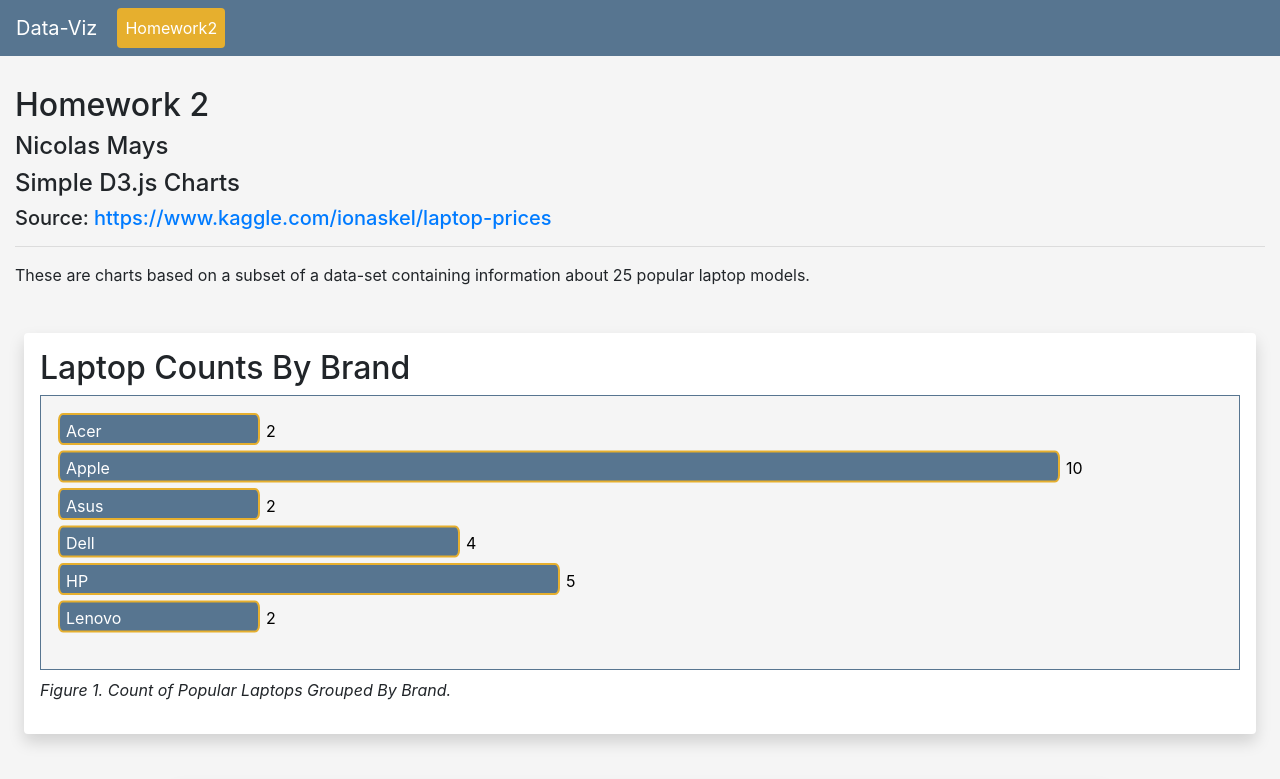
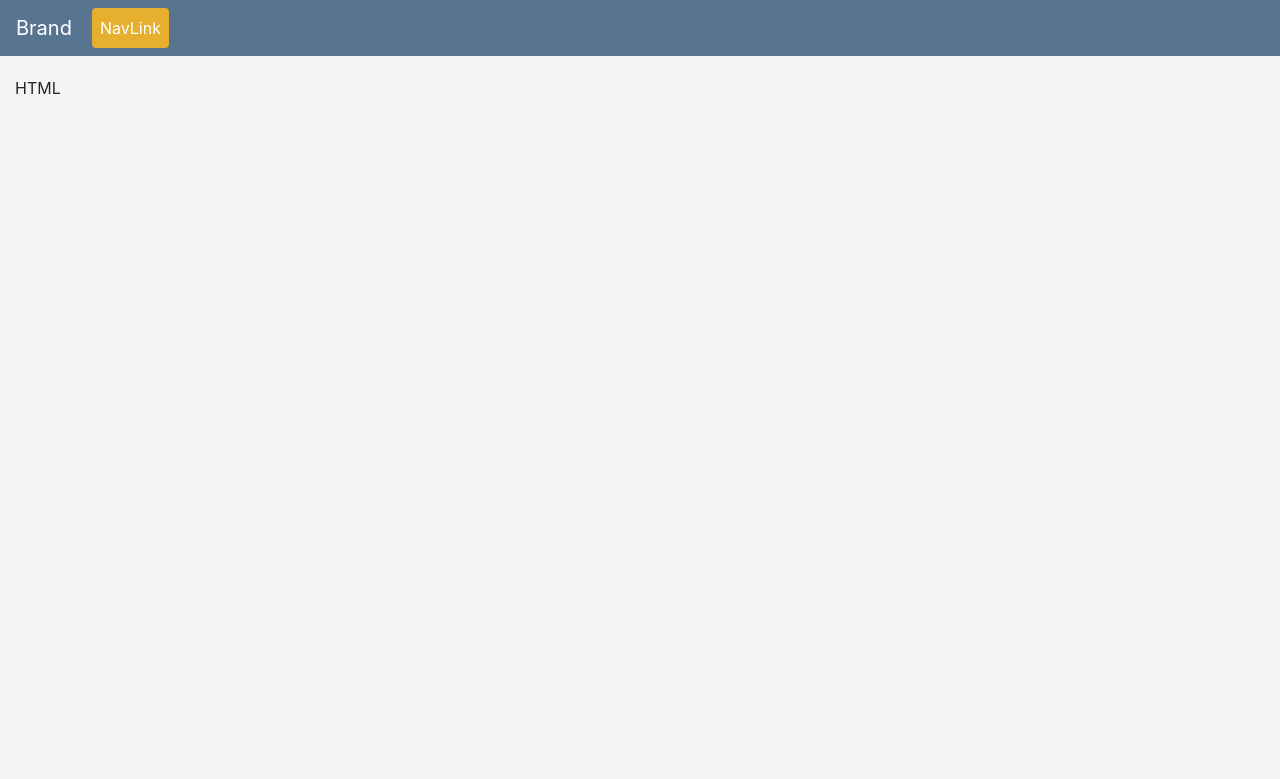
Before and after one commit to NicMays334/Node-Skeleton, a website: page views/index.html in a window 1280 px wide. Shown: the top 779 px of the page. Drawn offline with nearby package versions, Linux system fonts and the light colour scheme; files that its build step writes are made by us from their sources.

Commit message:
Skeleton Built

```diff
--- a/app.js
+++ b/app.js
@@ -4,7 +4,7 @@
 var cookieParser = require('cookie-parser');
 var logger = require('morgan');
 
-var homework1Router = require('./routes/homework1');
+var indexRouter = require('./routes/index');
 
 var app = express();
 
@@ -20,7 +20,7 @@
 app.use(cookieParser());
 app.use(express.static('public'));
 
-app.use('/', homework1Router);
+app.use('/', indexRouter);
 
 // catch 404 and forward to error handler
 app.use(function(req, res, next) {
--- /dev/null
+++ b/public/images/png.txt
@@ -0,0 +1 @@
+I exist
--- /dev/null
+++ b/public/javascripts/index.js
@@ -0,0 +1,2 @@
+
+console.log("I exist");
--- a/public/javascripts/viz.js
+++ /dev/null
@@ -1,321 +0,0 @@
-window.onload = () => {
-// =====================================================================================================================
-    // Start Bar Chart
-    const laptopCounts = [
-        {
-            "Brand": "Acer",
-            "Count": 2
-        },
-        {
-            "Brand": "Apple",
-            "Count": 10
-        },
-        {
-            "Brand": "Asus",
-            "Count": 2
-        },
-        {
-            "Brand": "Dell",
-            "Count": 4
-        },
-        {
-            "Brand": "HP",
-            "Count": 5
-        },
-        {
-            "Brand": "Lenovo",
-            "Count": 2
-        }
-    ];
-
-    const barSpacing = 2;
-    const strokeWidth = 2;
-    const w = 1200;
-    const h = 275;
-    const barChart = d3.select("#bar-chart").append("svg").attr("width", w).attr("height", h);
-    d3.select("#bar-chart").append("figcaption")
-        .text("Count of Popular Laptops Grouped By Brand.");
-
-    const bars = barChart
-        .selectAll("g")
-        .data(laptopCounts)
-        .enter()
-        .append("g");
-
-    bars
-        .append("rect")
-        .attr("x", strokeWidth)
-        .attr("y", (d, i) => i * (h-50) / laptopCounts.length + strokeWidth)
-        .attr("width", d => d["Count"] * 100)
-        .attr("height", 30)
-        .attr("rx", 4)
-        .attr("ry", 6)
-        .style("stroke-width", strokeWidth);
-
-    bars
-        .append("text")
-        .text(d => d["Count"])
-        .attr("x", d => (d["Count"] * 100 + 2 * barSpacing) + 5)
-        .attr("y", (d, i) => i * (h-50) / laptopCounts.length + (h / laptopCounts.length / 2 + barSpacing))
-        .style("font-size", "12pt");
-
-    bars
-        .append("text")
-        .text(d => d["Brand"])
-        .attr("x", (2 * barSpacing) + 5)
-        .attr("y", (d, i) => i * (h-50) / laptopCounts.length + (h / laptopCounts.length / 2 + barSpacing))
-        .style("fill", "white")
-        .style("font-size", "12pt");
-    // End Bar Chart
-// =====================================================================================================================
-
-    // Start Line Chart
-    const laptopWeight = [
-        {
-            "Brand": "Acer",
-            "Weight": 1.34
-        },
-        {
-            "Brand": "Apple",
-            "Weight": 1.73
-        },
-        {
-            "Brand": "Asus",
-            "Weight": 1.14
-        },
-        {
-            "Brand": "Dell",
-            "Weight": 1.81
-        },
-        {
-            "Brand": "HP",
-            "Weight": 1.87
-        },
-        {
-            "Brand": "Lenovo",
-            "Weight": 2.35
-        }
-    ];
-
-    const parseByIndex = d => {
-        switch (d["Brand"]) {
-            case "Acer":
-                return 5;
-            case "Apple":
-                return 10;
-            case "Asus":
-                return 15;
-            case "Dell":
-                return 20;
-            case "HP":
-                return 25;
-            case "Lenovo":
-                return 30;
-        }
-    };
-
-
-    const line = d3.line()
-        .x(parseByIndex)
-        .y(function(d) {
-            return 6 - d["Weight"];
-        });
-
-    const lineChart = d3.select("#line-chart")
-        .append("svg")
-        .attr("width", 900)
-        .attr("viewBox", "0 0 35 10")
-        .attr("preserveAspectRatio", "none");
-
-    d3.select("#line-chart").append("figcaption")
-        .text("Average Mass of Popular Laptops (kg) Grouped By Brand");
-
-    lineChart.append("path")
-        .datum(laptopWeight)
-        .attr("class", "line")
-        .attr("d", line);
-
-
-    const labels = lineChart
-        .selectAll("g")
-        .data(laptopWeight)
-        .enter()
-        .append("g");
-
-    labels.append("text")
-        .text(d => d["Brand"])
-        .attr("x", d => parseByIndex(d))
-        .attr("y", 9.5)
-        .attr("text-anchor", "middle")
-        .style("fill", "black")
-        .style("font-size", "1px");
-
-    labels.append("text")
-        .text(d => d["Weight"])
-        .attr("x", d => parseByIndex(d))
-        .attr("y", d => 5 - d["Weight"])
-        .attr("text-anchor", "middle")
-        .style("fill", "black")
-        .style("font-size", "1px");
-
-    //End Bar Chart
-// =====================================================================================================================
-
-    // Start Dot Chart
-    const ramOptions = [
-        {
-            "Brand": "Acer",
-            "GB": 4
-        },
-        {
-            "Brand": "Acer",
-            "GB": 8
-        },
-        {
-            "Brand": "Apple",
-            "GB": 16
-        },
-        {
-            "Brand": "Apple",
-            "GB": 8
-        },
-        {
-            "Brand": "Asus",
-            "GB": 16
-        },
-        {
-            "Brand": "Asus",
-            "GB": 2
-        },
-        {
-            "Brand": "Dell",
-            "GB": 8
-        },
-        {
-            "Brand": "Dell",
-            "GB": 4
-        },
-        {
-            "Brand": "HP",
-            "GB": 8
-        },
-        {
-            "Brand": "HP",
-            "GB": 4
-        },
-        {
-            "Brand": "Lenovo",
-            "GB": 8
-        }
-    ];
-
-    //since the axis was inverted.
-    const parseByRamSize = d => {
-        switch (d["GB"]) {
-            case 2:
-                return 9;
-            case 4:
-                return 8;
-            case 8:
-                return 6;
-            case 12:
-                return 4;
-            case 16:
-                return 2;
-        }
-    };
-
-    const dotChart = d3.select("#dot-chart")
-        .append("svg")
-        .attr("width", 900)
-        .attr("viewBox", "0 0 35 15")
-        .attr("preserveAspectRatio", "none");
-
-    const dots = dotChart
-        .selectAll("g")
-        .data(ramOptions)
-        .enter()
-        .append("g");
-
-    dots
-        .append("circle")
-            .attr("cx", d => parseByIndex(d))
-            .attr("cy", d => parseByRamSize(d))
-            .attr("r", "0.3")
-            .style("fill", "#ED254E"); //colors it
-
-    dots.
-        append("text")
-            .text(d => d["Brand"])
-            .attr("x", d => parseByIndex(d))
-            .attr("y", 12)
-            .attr("text-anchor", "middle")
-            .style("fill", "black")
-            .style("font-size", "1px");
-
-    dots
-        .append("rect")
-            .attr("x", 2)
-            .attr("y", 10)
-            .attr("width", 30)
-            .attr("height", 0.05);
-
-    dots
-        .append("rect")
-            .attr("x", 2)
-            .attr("y", 2)
-            .attr("width", 0.05)
-            .attr("height", 8);
-
-    dots
-        .append("rect")
-            .attr("x", 2)
-            .attr("y", 2)
-            .attr("width", 0.5)
-            .attr("height", 0.05);
-
-    dots
-        .append("rect")
-            .attr("x", 2)
-            .attr("y", 6)
-            .attr("width", 0.5)
-            .attr("height", 0.05);
-
-    dots
-        .append("rect")
-            .attr("x", 2)
-            .attr("y", 4)
-            .attr("width", 0.5)
-            .attr("height", 0.05);
-
-    dots
-        .append("rect")
-            .attr("x", 2)
-            .attr("y", 8)
-            .attr("width", 0.5)
-            .attr("height", 0.05);
-
-    dots
-        .append("text")
-            .text("0")
-            .attr("x", 1)
-            .attr("y", 10.33)
-            .attr("text-anchor", "middle")
-            .style("fill", "black")
-            .style("font-size", "1px");
-
-    dots
-        .append("text")
-        .text("16")
-        .attr("x", 1)
-        .attr("y", 2.33)
-        .attr("text-anchor", "middle")
-        .style("fill", "black")
-        .style("font-size", "1px");
-
-    d3.select("#dot-chart").append("figcaption")
-        .text("Ram Options (gb) Offered on Popular Laptops by Company");
-
-    //End dot Chart
-
-};
--- a/public/stylesheets/custom-colors.css
+++ b/public/stylesheets/custom-colors.css
@@ -1,6 +1,3 @@
 html {
-    --data-viz-blue: #577590;
-    --data-viz-green: #5EFC8D;
-    --data-viz-red: #ED254E;
-    --data-viz-orange: #E6AF2E;
+    --cc-blue: #577590;
 }
--- a/public/stylesheets/homework1.css
+++ /dev/null
@@ -1,60 +0,0 @@
-
-svg {
-    background-color: whitesmoke;
-    border: 1px solid ;
-    border-color: var(--data-viz-blue);
-    padding: 1em;
-    display: inline-block;
-    vertical-align: top;
-}
-
-#bar-chart rect
-{
-    stroke-width: 0.2;
-    stroke: #e6af2e;
-    fill: var(--data-viz-blue);
-}
-
-path {
-    fill: none;
-    stroke: var(--data-viz-blue);
-    stroke-width: 0.15;
-}
-
-text {
-    font-size: 1px;
-}
-
-body {
-    counter-reset: fignum;
-}
-
-figure {
-    counter-increment: fignum;
-}
-
-figcaption {
-    font-style: italic;
-    margin-top: 0.5em;
-}
-
-figcaption:before {
-    content: "Figure "counter(fignum) ". ";
-}
-
-.pageSpacer{
-    padding-top: 15px;
-    padding-bottom: 15px;
-}
-
-.HDD {
-    fill: var(--data-viz-orange);
-}
-
-.SSD {
-    fill: var(--data-viz-red);
-}
-
-.SSD_HDD {
-    fill: var(--data-viz-green);
-}
--- /dev/null
+++ b/public/stylesheets/index.css
@@ -0,0 +1,9 @@
+
+text {
+    font-size: 1px;
+}
+
+.pageSpacer {
+    padding-top: 10px;
+    padding-bottom: 10px;
+}
--- a/public/stylesheets/navbar.css
+++ b/public/stylesheets/navbar.css
@@ -1,3 +1,4 @@
+/*https://work.smarchal.com/twbscolor/*/
 .navbar {
     background-color: #577590;
 }
--- a/routes/homework1.js
+++ b/routes/index.js
@@ -3,7 +3,7 @@
 
 /* GET home page. */
 router.get('/', function(req, res, next) {
-    res.render('homework1', { title: 'homework1' });
+    res.render('index', { title: 'index' });
 });
 
 module.exports = router;
--- a/views/homework1.html
+++ b/views/index.html
@@ -1,14 +1,10 @@
 <!Doctype html>
-<!--
-  Author: Nic Mays
-  Course: Data Viz
-  Date: Spring 2020
--->
+
 <html lang="en">
     <head>
         <title>Creating SVG charts by hand</title>
         <link rel="stylesheet" href="https://stackpath.bootstrapcdn.com/bootstrap/4.3.1/css/bootstrap.min.css" integrity="sha384-ggOyR0iXCbMQv3Xipma34MD+dH/1fQ784/j6cY/iJTQUOhcWr7x9JvoRxT2MZw1T" crossorigin="anonymous">
-        <link href="stylesheets/homework1.css" rel="stylesheet" />
+        <link href="stylesheets/index.css" rel="stylesheet" />
         <link href="stylesheets/custom-colors.css" rel="stylesheet">
         <link href="stylesheets/navbar.css" rel="stylesheet"/>
 
@@ -16,22 +12,23 @@
         <script src="https://cdnjs.cloudflare.com/ajax/libs/popper.js/1.14.7/umd/popper.min.js" integrity="sha384-UO2eT0CpHqdSJQ6hJty5KVphtPhzWj9WO1clHTMGa3JDZwrnQq4sF86dIHNDz0W1" crossorigin="anonymous"></script>
         <script src="https://stackpath.bootstrapcdn.com/bootstrap/4.3.1/js/bootstrap.min.js" integrity="sha384-JjSmVgyd0p3pXB1rRibZUAYoIIy6OrQ6VrjIEaFf/nJGzIxFDsf4x0xIM+B07jRM" crossorigin="anonymous"></script>
         <script src="https://d3js.org/d3.v5.min.js"></script>
-        <script src="javascripts/viz.js"></script>
+        <script src="javascripts/index.js"></script>
     </head>
 
     <body style="background: whitesmoke">
         <nav class="navbar-custom navbar navbar-expand-lg navbar-dark info-color">
-            <a class="navbar-brand" href="#">Data-Viz</a>
+            <a class="navbar-brand" href="#">Brand</a>
             <button class="navbar-toggler" type="button" data-toggle="collapse"
                     data-target="#navbarSupportedContent" aria-controls="navbarSupportedContent"
                     aria-expanded="false" aria-label="Toggle navigation">
                 <span class="navbar-toggler-icon"></span>
             </button>
             <div class="collapse navbar-collapse" id="navbarSupportedContent">
+                <div class="pageSpacer"></div>
                 <ul class="navbar-nav mr-auto">
                     <li class="nav-item active">
                         <a class="nav-link waves-effect waves-light" href="#">
-                            Homework2
+                            NavLink
                             <span class="sr-only">(current)</span>
                         </a>
                     </li>
@@ -43,38 +40,7 @@
         <div class="pageSpacer"></div>
 
         <div class="container-fluid" style="background: whitesmoke">
-            <h2>Homework 2</h2>
-            <h4>Nicolas Mays</h4>
-            <h4>Simple D3.js Charts</h4>
-            <h5>Source: <a href="https://www.kaggle.com/ionaskel/laptop-prices"> https://www.kaggle.com/ionaskel/laptop-prices</a> </h5>
-            <hr>
-
-            <p>These are charts based on a subset of a data-set containing information about 25 popular laptop models.</p>
-            <div class="pageSpacer"></div>
-
-            <div class="row justify-content-center">
-
-                <div class="shadow p-3 mb-5 bg-white rounded" style="display: inline-block">
-                    <section>
-                        <h2>Laptop Counts By Brand</h2>
-                        <figure id="bar-chart"></figure>
-                    </section>
-                </div>
-
-                <div class="shadow p-3 mb-5 bg-white rounded" style="display: inline-block">
-                    <section>
-                        <h2>Average Weight Of Laptops</h2>
-                        <figure id='line-chart'></figure>
-                    </section>
-                </div>
-
-                <div class="shadow p-3 mb-5 bg-white rounded" style="display: inline-block">
-                    <section>
-                        <h2>Ram Options By Company</h2>
-                        <figure id='dot-chart'></figure>
-                    </section>
-                </div>
-            </div>
+            <p>HTML</p>
         </div>
     </body>
 </html>
```
